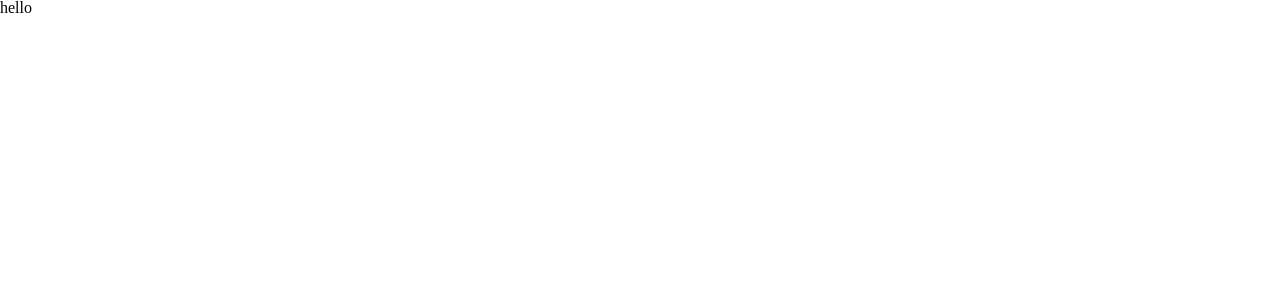
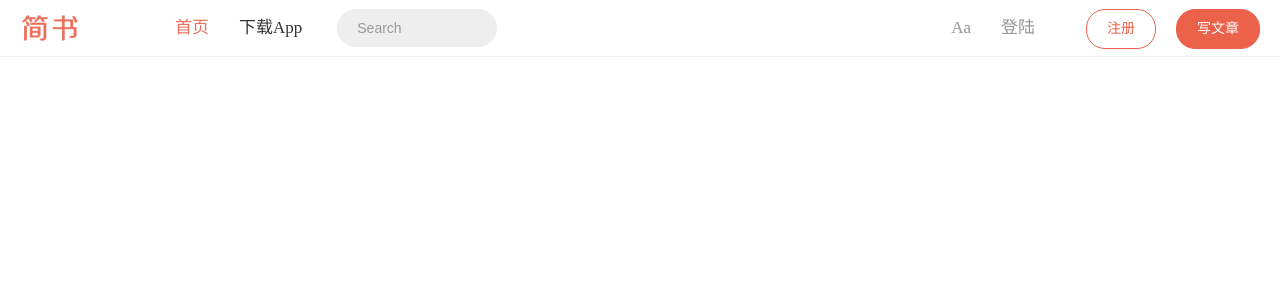
Before and after one commit to laclys/Irelia, a React app: page / in a window 1280 px wide. Shown: the top 300 px of the page. Built offline with nearby package versions, Linux system fonts and the light colour scheme.

Commit message:
header component style

```diff
--- a/src/App.js
+++ b/src/App.js
@@ -1,11 +1,10 @@
 import React, { Component } from 'react'
+import Header from './common/header'
 
 class App extends Component {
   render() {
     return (
-      <div className="App">
-        hello
-      </div>
+      <Header />
     );
   }
 }
--- /dev/null
+++ b/src/common/header/index.js
@@ -0,0 +1,25 @@
+import React, { Component } from 'react'
+import { HeaderWrapper, Logo, Nav, NavItem, NavSearch, Addition, Button } from './style'
+
+class Header extends Component {
+  render() {
+    return (
+      <HeaderWrapper>
+        <Logo />
+        <Nav>
+          <NavItem className="left active" >首页</NavItem>
+          <NavItem className="left" >下载App</NavItem>
+          <NavItem className="right" >登陆</NavItem>
+          <NavItem className="right" >Aa</NavItem>
+          <NavSearch></NavSearch>
+        </Nav>
+        <Addition>
+          <Button className="writting" >写文章</Button>
+          <Button className="reg" >注册</Button>
+        </Addition>
+      </HeaderWrapper>
+    )
+  }
+}
+
+export default Header
--- /dev/null
+++ b/src/common/header/style.js
@@ -0,0 +1,90 @@
+import styled from 'styled-components'
+import logoPic from '../../statics/logo.png'
+
+export const HeaderWrapper = styled.div`
+  position: relative;
+  height: 56px;
+  border-bottom: 1px solid #f0f0f0;
+`
+
+export const Logo = styled.a.attrs({
+  href: '/'
+})`
+  position: absolute;
+  top: 0;
+  left: 0;
+  display: block;
+  width: 100px;
+  height: 56px;
+  background: url(${logoPic});
+  background-size: contain
+`
+export const Nav = styled.div`
+  width: 960px;
+  height: 100%;
+  margin: 0 auto;
+  padding-right: 70px;
+  box-sizing: border-box;
+`
+
+export const NavItem = styled.div`
+  line-height: 56px;
+  padding: 0 15px;
+  font-size: 17px;
+  color: #333;
+  &.left {
+    float: left;
+  }
+  &.right {
+    float: right;
+    color: #969696;
+  }
+  &.active {
+    color: #ea6f5a;
+  }
+`
+
+export const NavSearch = styled.input.attrs({
+  placeholder: 'Search'
+})`
+  float: left;
+  width: 160px;
+  height: 38px;
+  margin-top: 9px;
+  margin-left: 20px;
+  padding: 0 20px;
+  border: none;
+  outline: none;
+  border-radius: 19px;
+  box-sizing: border-box;
+  font-size: 14px;
+  background: #eee;
+  &::placeholder {
+    color: #999;
+  }
+`
+
+export const Addition = styled.div`
+  position: absolute;
+  right: 0;
+  top: 0;
+  height: 56px;
+`
+
+export const Button = styled.div`
+  float: right;
+  margin-top: 9px;
+  margin-right: 20px;
+  padding: 0 20px;
+  line-height: 38px;
+  border-radius: 19px;
+  border: 1px solid #ec6149;
+  font-size: 14px;
+  &.reg {
+    color: #ec6149
+  }
+  &.writting {
+    color: #fff;
+    background: #ec6149;
+  }
+`
```
Also changed, not shown: src/statics/logo.png (added).
